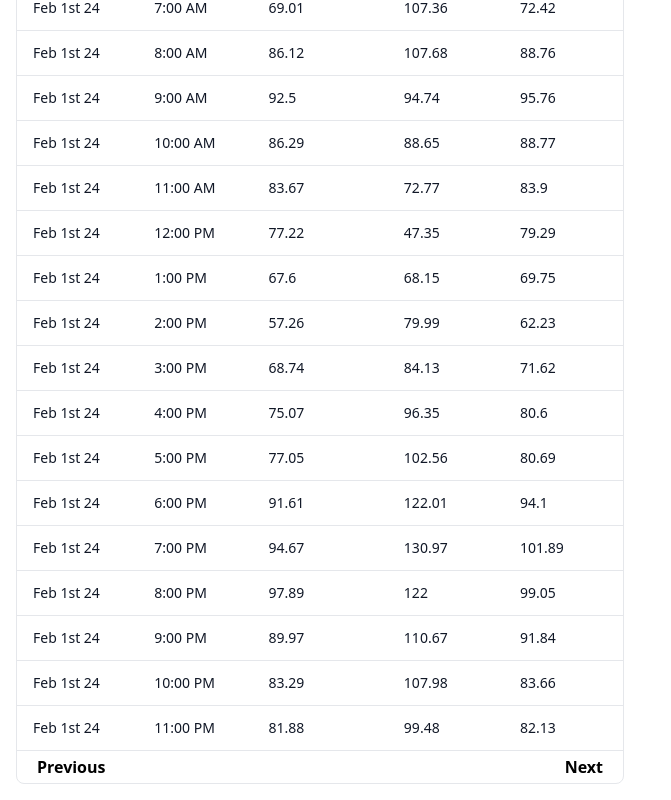
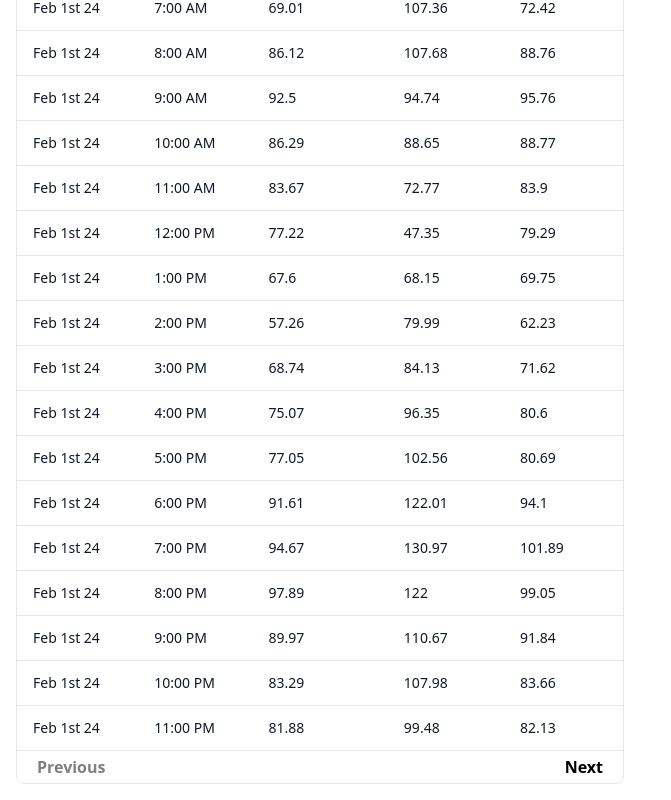
Before and after one commit to vvasileios/timeseries-visualization, a Vue app: page / in a window 1280 px wide. Shown: the part 507-1307 px from the top of the page, without its empty margins (0-671 px from the left). Built offline with nearby package versions, Linux system fonts and the light colour scheme.

Commit message:
make a pagination control comp

```diff
--- a/src/components/DataTable.vue
+++ b/src/components/DataTable.vue
@@ -4,6 +4,7 @@ import { useStore } from "vuex";
 import CheckBox from "./shared/CheckBox.vue";
 import DatePicker from "./DatePicker.vue";
 import TableComp from "./shared/TableComp.vue";
+import PaginationControl from "./shared/PaginationControl.vue";
 
 const headerItems = ref([
   "Date",
@@ -16,16 +17,8 @@ const headerItems = ref([
 const store = useStore();
 
 const data = computed(() => store.getters.getDataSets);
-const itemsPerPage = computed(() => store.getters.getItemsPerPage);
-const currentPage = computed(() => store.getters.getCurrentPage);
 const selectedDate = computed(() => store.getters.getSelectedDate);
 const selectedBoxes = computed(() => store.getters.getSelectedCheckBoxes);
-
-const isFirstPage = computed(() => currentPage === 0);
-
-const isLastPage = computed(
-  () => currentPage === store.state.dataSets.length / itemsPerPage - 1
-);
 
 const isHeaderCheckBoxActivated = computed(
   () => selectedBoxes.value.length === data.length
@@ -82,30 +75,10 @@ const clearSelectedData = () => {
 
     <TableComp :header-data="headerItems" :body-data="data" />
 
-    <div
+    <PaginationControl
       v-if="!selectedDate"
-      class="w-full min-w-[435.5px] flex justify-between p-1"
-    >
-      <button
-        class="ml-4 hover:underline cursor-pointer select-none font-semibold"
-        :class="{
-          'cursor-not-allowed pointer-events-none opacity-50 select-none':
-            isFirstPage,
-        }"
-        @click="loadPreviousData"
-      >
-        Previous
-      </button>
-      <button
-        class="mr-4 hover:underline cursor-pointer select-none font-semibold"
-        :class="{
-          'cursor-not-allowed pointer-events-none opacity-50 select-none':
-            isLastPage,
-        }"
-        @click="loadNextData"
-      >
-        Next
-      </button>
-    </div>
+      @prev="loadPreviousData"
+      @next="loadNextData"
+    />
   </div>
 </template>
--- /dev/null
+++ b/src/components/shared/PaginationControl.vue
@@ -0,0 +1,53 @@
+<script setup>
+import { computed } from "vue";
+import { useStore } from "vuex";
+
+const store = useStore();
+
+const isFirstPage = computed(() => store.state.currentPage === 0);
+const isLastPage = computed(
+  () =>
+    store.state.currentPage ===
+    store.state.dataSets.length / store.state.itemsPerPage - 1
+);
+
+// defineProps({
+//   isFirstPage: Boolean,
+//   isLastPage: Boolean,
+// });
+
+const emit = defineEmits(["prev", "next"]);
+
+const handlePrevious = () => {
+  emit("prev");
+};
+
+const handleNext = () => {
+  emit("next");
+};
+</script>
+
+<template>
+  <div class="w-full min-w-[435.5px] flex justify-between p-1">
+    <button
+      class="ml-4 hover:underline cursor-pointer select-none font-semibold"
+      :class="{
+        'cursor-not-allowed pointer-events-none opacity-50 select-none':
+          isFirstPage,
+      }"
+      @click="handlePrevious"
+    >
+      Previous
+    </button>
+    <button
+      class="mr-4 hover:underline cursor-pointer select-none font-semibold"
+      :class="{
+        'cursor-not-allowed pointer-events-none opacity-50 select-none':
+          isLastPage,
+      }"
+      @click="handleNext"
+    >
+      Next
+    </button>
+  </div>
+</template>
```
